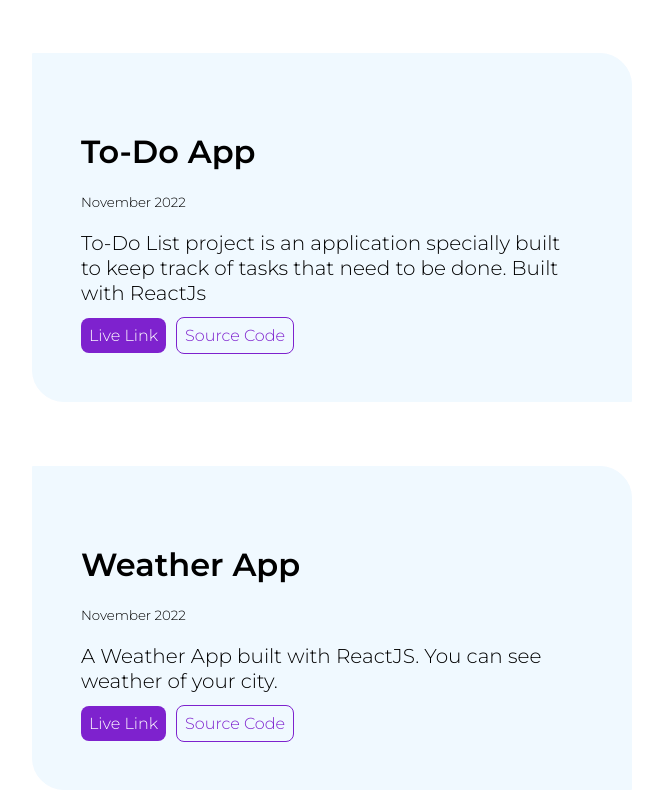
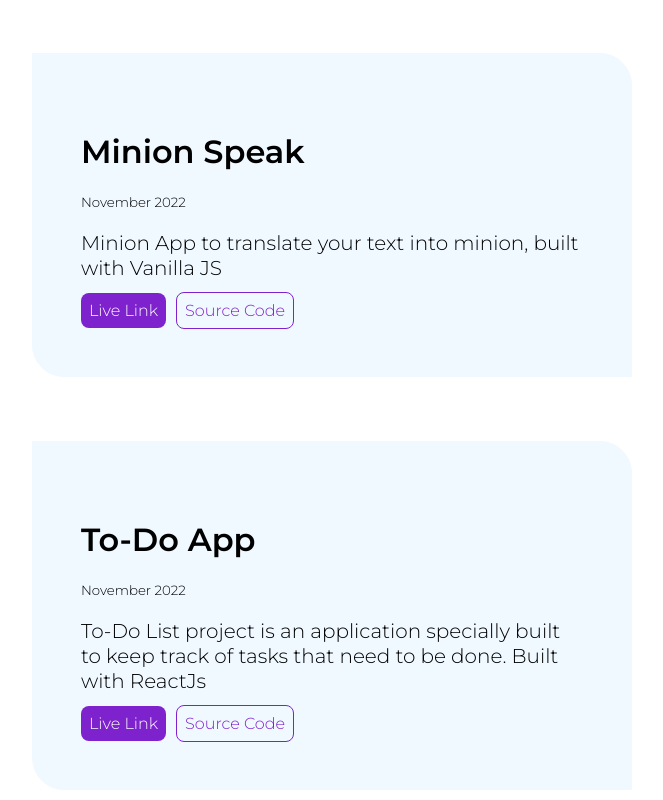
Before and after one commit to yash-purkar/portfolio, a React (Create React App) app: page /projects in a window 1280 px wide. Shown: the part 1760-2560 px from the top of the page, without its empty margins (308-971 px from the left). Built offline with nearby package versions, Linux system fonts and the light colour scheme.

Commit message:
docs: Added project

```diff
--- a/src/Components/Projects/ProjData.js
+++ b/src/Components/Projects/ProjData.js
@@ -1,5 +1,6 @@
 
 const data = [
+
   {
     heading: "Stocks Profit OR Loss",
     date: "December 2022",
@@ -20,6 +21,13 @@ const data = [
     text: "Cash Register App which helps the user by telling how can they return the change with minimum number of notes.",
     liveLink: "https://yashpurkar-cash-register.netlify.app/",
     code: "https://github.com/yash-purkar/cash-register"
+  },
+  {
+    heading: "Minion Speak",
+    date: "November 2022",
+    text: "Minion App to translate your text into minion, built with Vanilla JS",
+    liveLink: "https://yashpurkar-minion-speak.netlify.app/",
+    code: "https://github.com/yash-purkar/Minion-App"
   },
   {
     heading: "To-Do App",
```
